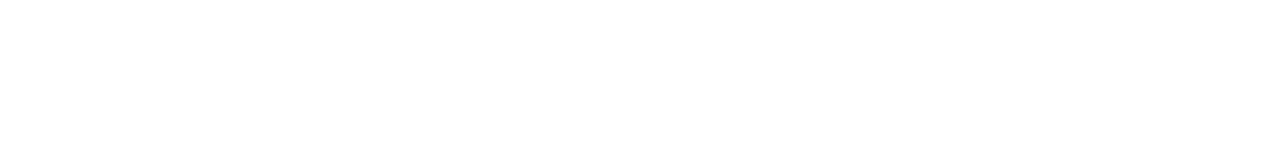
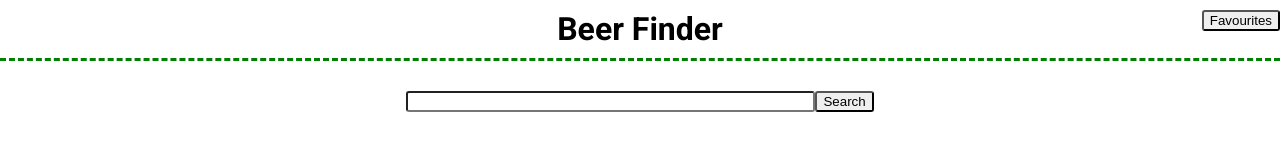
Before and after one commit to sergeantops134/beerFinder, a plain HTML site: page index.html in a window 1280 px wide. Drawn offline with Linux system fonts and the light colour scheme.

Commit message:
master #comment Base project

```diff
--- a/app.js
+++ b/app.js
@@ -0,0 +1,7 @@
+import {SEARCH_BUTTON, SEARCH_TEXT_INPUT, searches} from "./const.js";
+
+
+SEARCH_BUTTON.addEventListener("click", function search(){
+    searches.addSearch(SEARCH_TEXT_INPUT.value);
+    SEARCH_TEXT_INPUT.value = "";
+});
--- /dev/null
+++ b/const.js
@@ -0,0 +1,13 @@
+
+export const SEARCH_BUTTON = document.querySelector("#searchBtn");
+export const SEARCH_TEXT_INPUT = document.querySelector("#searchText");
+export const SEARCHES_HOLDER = document.querySelector(".searches");
+
+export const searches = {
+    story: [],
+    addSearch(search) {
+        if (this.story.includes(search)) return;
+        this.story.push(search);
+        SEARCHES_HOLDER.insertAdjacentHTML("afterbegin", `<p>${search}</p>`);
+    },
+}
--- a/index.html
+++ b/index.html
@@ -6,7 +6,17 @@
     <title>Beer Finder</title>
 </head>
 <body>
+<div class="header">
+    <button>Favourites</button>
+    <h1>Beer Finder</h1>
+</div>
+<div class="search-container">
+    <input type="text" id="searchText" class="text-input">
+    <button id="searchBtn">Search</button>
+</div>
+<div class="searches">
 
+</div>
 
 <script type="module" src="app.js"></script>
 </body>
--- a/styles.css
+++ b/styles.css
@@ -0,0 +1,55 @@
+@import url('https://fonts.googleapis.com/css2?family=Roboto:wght@700&display=swap');
+
+body {
+    font-family: 'Roboto', sans-serif;
+    margin: 0;
+    padding: 0;
+    height: 100vh;
+
+}
+
+button {
+    cursor: pointer;
+    border-radius: 3px;
+}
+
+.text-input {
+    border-radius: 3px;
+    flex: 0.9;
+    display: inline-block;
+}
+
+
+.header {
+    border-bottom: 3px dashed green;
+}
+
+.header h1 {
+    width: fit-content;
+    margin: 10px auto;
+}
+
+.header button {
+    display: block;
+    position: absolute;
+    right: 0;
+}
+
+.search-container {
+    display: flex;
+    align-items: center;
+    justify-content: center;
+    width: 40%;
+    margin: 30px auto;
+}
+.searches {
+    width: 40%;
+    margin: 30px auto;
+}
+.searches p {
+    text-align: center;
+    background-color: aquamarine;
+    border-radius: 5px;
+    width: 50%;
+    margin: 5px auto;
+}
```
Also changed, not shown: utils.js (added).
